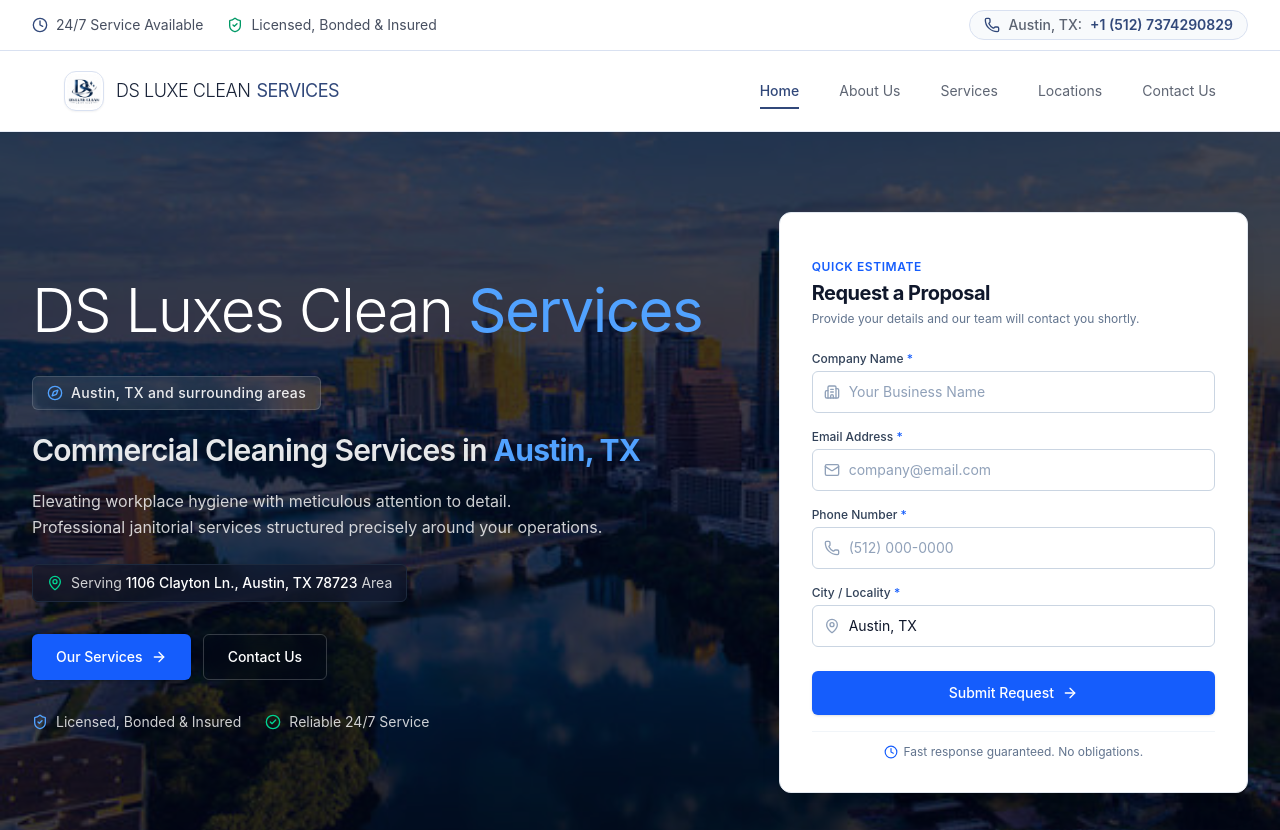
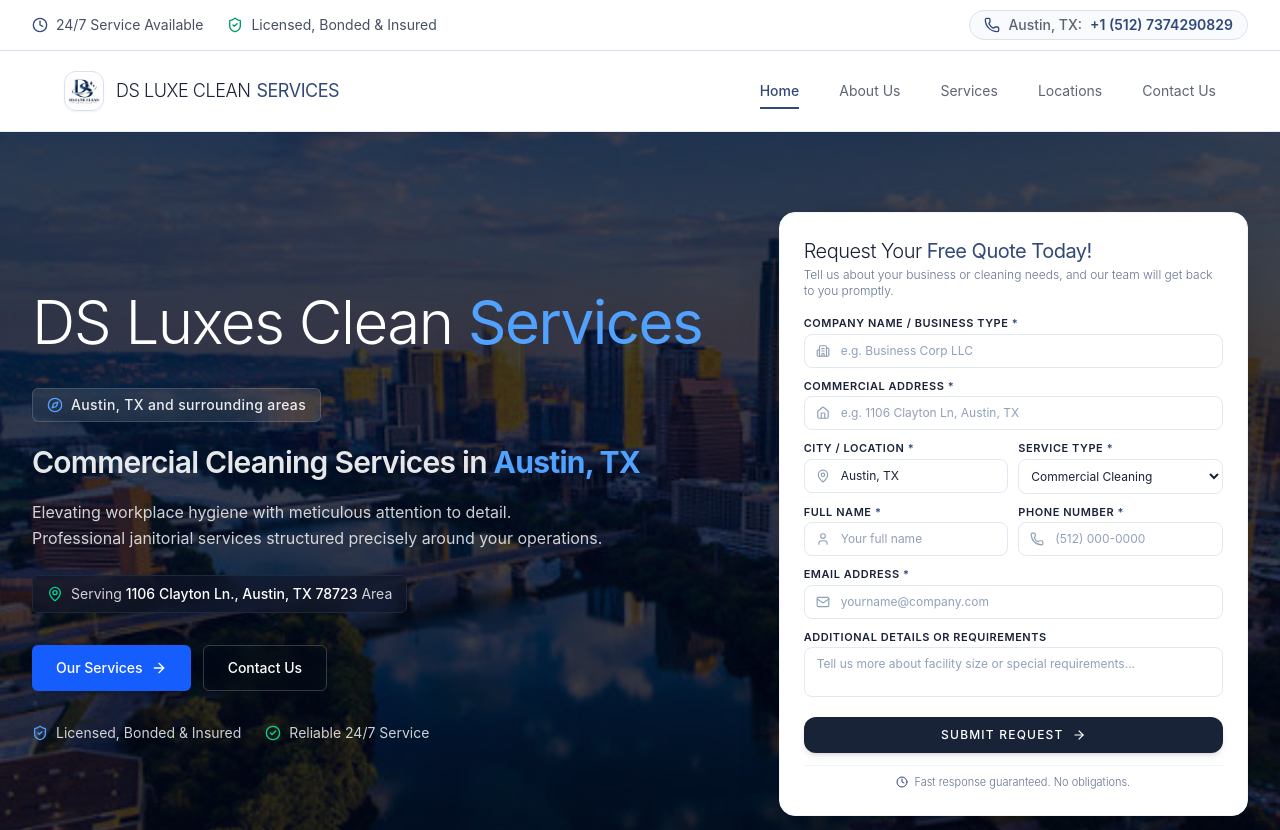
Before and after one commit to CrischCode/LuxeCleanServices, a React (Vite) app in the folder luxe-clean-services/: page / in a window 1280 px wide. Shown: the top 830 px of the page. Built offline with nearby package versions, Linux system fonts and the light colour scheme.

Commit message:
style: change form

```diff
--- a/luxe-clean-services/src/components/Hero.tsx
+++ b/luxe-clean-services/src/components/Hero.tsx
@@ -1,5 +1,6 @@
 import React, { useState } from 'react';
 import { companyData } from './data/content';
+import { cleaningServicesList } from './data/contactData';
 import {
   ShieldCheck,
   ArrowRight,
@@ -10,19 +11,25 @@
   Mail,
   Clock,
   Compass,
+  User,
+  Home,
 } from 'lucide-react';
 
 export const Hero: React.FC = () => {
   const [formData, setFormData] = useState({
     companyName: '',
+    commercialAddress: '',
+    city: 'Austin, TX',
+    serviceType: cleaningServicesList[0],
+    fullName: '',
+    phone: '',
     email: '',
-    phone: '',
-    city: 'Austin, TX',
+    additionalDetails: '',
   });
 
   const handleSubmit = (e: React.FormEvent) => {
     e.preventDefault();
-    alert(`Thank you! Request submitted for ${formData.companyName}.`);
+    alert(`Thank you! Request submitted for ${formData.companyName || formData.fullName}.`);
   };
 
   return (
@@ -96,133 +103,179 @@
           </div>
         </div>
 
-        {/* Columna Derecha (Formulario) */}
+        {/* Columna Derecha: Formulario completo pero más compacto y estético */}
         <div className="w-full lg:col-span-5">
 
-          <div className="mx-auto w-full max-w-md rounded-xl bg-white text-slate-900 p-6 sm:p-8 shadow-xl lg:mx-0 lg:max-w-none border border-slate-200 relative overflow-hidden">
+          <div className="mx-auto w-full max-w-md rounded-2xl bg-white text-slate-900 p-5 sm:p-6 shadow-2xl lg:mx-0 lg:max-w-none border border-slate-100 relative overflow-hidden">
 
-            <div className="mb-6 pt-2">
-              <span className="text-xs font-semibold uppercase tracking-wider text-blue-600">
-                Quick Estimate
-              </span>
-
-              <h3 className="text-xl font-bold tracking-tight text-slate-900 mt-0.5">
-                Request a Proposal
+            <div className="mb-4 pt-0">
+              <h3 className="text-xl font-light tracking-tight text-[#192338]">
+                Request Your <span className="font-normal text-[#31487a]">Free Quote Today!</span>
               </h3>
 
-              <p className="mt-1 text-xs text-slate-500">
-                Provide your details and our team will contact you shortly.
+              <p className="mt-0.5 text-xs text-slate-500 font-light">
+                Tell us about your business or cleaning needs, and our team will get back to you promptly.
               </p>
             </div>
 
-            <form onSubmit={handleSubmit} className="space-y-4">
+            <form onSubmit={handleSubmit} className="space-y-2.5">
 
+              {/* Company Name / Business Type */}
               <div>
-                <label className="mb-1 block text-xs font-medium text-slate-700">
-                  Company Name <span className="text-blue-600">*</span>
+                <label className="mb-0.5 block text-[11px] font-semibold uppercase tracking-wider text-[#192338]">
+                  Company Name / Business Type <span className="text-[#31487a]">*</span>
                 </label>
-
                 <div className="relative">
-                  <Building2 className="pointer-events-none absolute left-3 top-1/2 h-4 w-4 -translate-y-1/2 text-slate-400" />
-
+                  <Building2 className="pointer-events-none absolute left-3 top-1/2 h-3.5 w-3.5 -translate-y-1/2 text-slate-400" />
                   <input
                     type="text"
                     required
-                    placeholder="Your Business Name"
+                    placeholder="e.g. Business Corp LLC"
                     value={formData.companyName}
-                    onChange={(e) =>
-                      setFormData({
-                        ...formData,
-                        companyName: e.target.value,
-                      })
-                    }
-                    className="w-full rounded-md border border-slate-300 bg-white py-2.5 pl-9 pr-3 text-sm text-slate-900 outline-none transition-colors placeholder:text-slate-400 focus:border-blue-600 focus:ring-1 focus:ring-blue-600"
+                    onChange={(e) => setFormData({ ...formData, companyName: e.target.value })}
+                    className="w-full rounded-lg border border-slate-200 bg-white py-2 pl-9 pr-3 text-xs text-[#192338] outline-none transition-colors placeholder:text-slate-400 focus:border-[#31487a] focus:ring-1 focus:ring-[#31487a]"
                   />
                 </div>
               </div>
 
+              {/* Commercial Address */}
               <div>
-                <label className="mb-1 block text-xs font-medium text-slate-700">
-                  Email Address <span className="text-blue-600">*</span>
+                <label className="mb-0.5 block text-[11px] font-semibold uppercase tracking-wider text-[#192338]">
+                  Commercial Address <span className="text-[#31487a]">*</span>
                 </label>
-
                 <div className="relative">
-                  <Mail className="pointer-events-none absolute left-3 top-1/2 h-4 w-4 -translate-y-1/2 text-slate-400" />
-
+                  <Home className="pointer-events-none absolute left-3 top-1/2 h-3.5 w-3.5 -translate-y-1/2 text-slate-400" />
                   <input
-                    type="email"
+                    type="text"
                     required
-                    placeholder="company@email.com"
-                    value={formData.email}
-                    onChange={(e) =>
-                      setFormData({
-                        ...formData,
-                        email: e.target.value,
-                      })
-                    }
-                    className="w-full rounded-md border border-slate-300 bg-white py-2.5 pl-9 pr-3 text-sm text-slate-900 outline-none transition-colors placeholder:text-slate-400 focus:border-blue-600 focus:ring-1 focus:ring-blue-600"
+                    placeholder="e.g. 1106 Clayton Ln, Austin, TX"
+                    value={formData.commercialAddress}
+                    onChange={(e) => setFormData({ ...formData, commercialAddress: e.target.value })}
+                    className="w-full rounded-lg border border-slate-200 bg-white py-2 pl-9 pr-3 text-xs text-[#192338] outline-none transition-colors placeholder:text-slate-400 focus:border-[#31487a] focus:ring-1 focus:ring-[#31487a]"
                   />
                 </div>
               </div>
 
+              {/* City & Service Type (Grid de 2) */}
+              <div className="grid grid-cols-1 sm:grid-cols-2 gap-2.5">
+                <div>
+                  <label className="mb-0.5 block text-[11px] font-semibold uppercase tracking-wider text-[#192338]">
+                    City / Location <span className="text-[#31487a]">*</span>
+                  </label>
+                  <div className="relative">
+                    <MapPin className="pointer-events-none absolute left-3 top-1/2 h-3.5 w-3.5 -translate-y-1/2 text-slate-400" />
+                    <input
+                      type="text"
+                      required
+                      placeholder="Austin / Central Texas"
+                      value={formData.city}
+                      onChange={(e) => setFormData({ ...formData, city: e.target.value })}
+                      className="w-full rounded-lg border border-slate-200 bg-white py-2 pl-9 pr-3 text-xs text-[#192338] outline-none transition-colors focus:border-[#31487a] focus:ring-1 focus:ring-[#31487a]"
+                    />
+                  </div>
+                </div>
+
+                <div>
+                  <label className="mb-0.5 block text-[11px] font-semibold uppercase tracking-wider text-[#192338]">
+                    Service Type <span className="text-[#31487a]">*</span>
+                  </label>
+                  <select
+                    name="serviceType"
+                    value={formData.serviceType}
+                    onChange={(e) => setFormData({ ...formData, serviceType: e.target.value })}
+                    className="w-full rounded-lg border border-slate-200 bg-white py-2 px-2 text-xs text-[#192338] outline-none transition-colors focus:border-[#31487a] focus:ring-1 focus:ring-[#31487a]"
+                  >
+                    {cleaningServicesList.map((service, index) => (
+                      <option key={index} value={service}>
+                        {service}
+                      </option>
+                    ))}
+                  </select>
+                </div>
+              </div>
+
+              {/* Full Name & Phone Number (Grid de 2) */}
+              <div className="grid grid-cols-1 sm:grid-cols-2 gap-2.5">
+                <div>
+                  <label className="mb-0.5 block text-[11px] font-semibold uppercase tracking-wider text-[#192338]">
+                    Full Name <span className="text-[#31487a]">*</span>
+                  </label>
+                  <div className="relative">
+                    <User className="pointer-events-none absolute left-3 top-1/2 h-3.5 w-3.5 -translate-y-1/2 text-slate-400" />
+                    <input
+                      type="text"
+                      required
+                      placeholder="Your full name"
+                      value={formData.fullName}
+                      onChange={(e) => setFormData({ ...formData, fullName: e.target.value })}
+                      className="w-full rounded-lg border border-slate-200 bg-white py-2 pl-9 pr-3 text-xs text-[#192338] outline-none transition-colors placeholder:text-slate-400 focus:border-[#31487a] focus:ring-1 focus:ring-[#31487a]"
+                    />
+                  </div>
+                </div>
+
+                <div>
+                  <label className="mb-0.5 block text-[11px] font-semibold uppercase tracking-wider text-[#192338]">
+                    Phone Number <span className="text-[#31487a]">*</span>
+                  </label>
+                  <div className="relative">
+                    <Phone className="pointer-events-none absolute left-3 top-1/2 h-3.5 w-3.5 -translate-y-1/2 text-slate-400" />
+                    <input
+                      type="tel"
+                      required
+                      placeholder="(512) 000-0000"
+                      value={formData.phone}
+                      onChange={(e) => setFormData({ ...formData, phone: e.target.value })}
+                      className="w-full rounded-lg border border-slate-200 bg-white py-2 pl-9 pr-3 text-xs text-[#192338] outline-none transition-colors placeholder:text-slate-400 focus:border-[#31487a] focus:ring-1 focus:ring-[#31487a]"
+                    />
+                  </div>
+                </div>
+              </div>
+
+              {/* Email Address */}
               <div>
-                <label className="mb-1 block text-xs font-medium text-slate-700">
-                  Phone Number <span className="text-blue-600">*</span>
+                <label className="mb-0.5 block text-[11px] font-semibold uppercase tracking-wider text-[#192338]">
+                  Email Address <span className="text-[#31487a]">*</span>
                 </label>
-
                 <div className="relative">
-                  <Phone className="pointer-events-none absolute left-3 top-1/2 h-4 w-4 -translate-y-1/2 text-slate-400" />
-
+                  <Mail className="pointer-events-none absolute left-3 top-1/2 h-3.5 w-3.5 -translate-y-1/2 text-slate-400" />
                   <input
-                    type="tel"
+                    type="email"
                     required
-                    placeholder="(512) 000-0000"
-                    value={formData.phone}
-                    onChange={(e) =>
-                      setFormData({
-                        ...formData,
-                        phone: e.target.value,
-                      })
-                    }
-                    className="w-full rounded-md border border-slate-300 bg-white py-2.5 pl-9 pr-3 text-sm text-slate-900 outline-none transition-colors placeholder:text-slate-400 focus:border-blue-600 focus:ring-1 focus:ring-blue-600"
+                    placeholder="yourname@company.com"
+                    value={formData.email}
+                    onChange={(e) => setFormData({ ...formData, email: e.target.value })}
+                    className="w-full rounded-lg border border-slate-200 bg-white py-2 pl-9 pr-3 text-xs text-[#192338] outline-none transition-colors placeholder:text-slate-400 focus:border-[#31487a] focus:ring-1 focus:ring-[#31487a]"
                   />
                 </div>
               </div>
 
+              {/* Additional Details or Requirements */}
               <div>
-                <label className="mb-1 block text-xs font-medium text-slate-700">
-                  City / Locality <span className="text-blue-600">*</span>
+                <label className="mb-0.5 block text-[11px] font-semibold uppercase tracking-wider text-[#192338]">
+                  Additional Details or Requirements
                 </label>
-
                 <div className="relative">
-                  <MapPin className="pointer-events-none absolute left-3 top-1/2 h-4 w-4 -translate-y-1/2 text-slate-400" />
-
-                  <input
-                    type="text"
-                    required
-                    value={formData.city}
-                    onChange={(e) =>
-                      setFormData({
-                        ...formData,
-                        city: e.target.value,
-                      })
-                    }
-                    className="w-full rounded-md border border-slate-300 bg-white py-2.5 pl-9 pr-3 text-sm text-slate-900 outline-none transition-colors focus:border-blue-600 focus:ring-1 focus:ring-blue-600"
+                  <textarea
+                    rows={2}
+                    placeholder="Tell us more about facility size or special requirements..."
+                    value={formData.additionalDetails}
+                    onChange={(e) => setFormData({ ...formData, additionalDetails: e.target.value })}
+                    className="w-full rounded-lg border border-slate-200 bg-white py-2 px-3 text-xs text-[#192338] outline-none transition-colors placeholder:text-slate-400 focus:border-[#31487a] focus:ring-1 focus:ring-[#31487a] resize-none"
                   />
                 </div>
               </div>
 
               <button
                 type="submit"
-                className="mt-2 inline-flex w-full cursor-pointer items-center justify-center gap-2 rounded-md bg-blue-600 px-4 py-3 text-sm font-medium text-white transition-colors hover:bg-blue-700 shadow-sm"
+                className="mt-1 inline-flex w-full cursor-pointer items-center justify-center gap-2 rounded-xl bg-[#192338] px-4 py-2.5 text-xs font-medium text-white transition-colors hover:bg-[#31487a] shadow-md uppercase tracking-widest"
               >
                 Submit Request
-                <ArrowRight className="h-4 w-4" />
+                <ArrowRight className="h-3.5 w-3.5" />
               </button>
             </form>
 
-            <div className="mt-4 pt-3 border-t border-slate-100 flex items-center justify-center gap-1.5 text-xs text-slate-500">
-              <Clock className="h-3.5 w-3.5 text-blue-600" />
+            <div className="mt-3 pt-2 border-t border-slate-100 flex items-center justify-center gap-1.5 text-[11px] text-slate-500 font-light">
+              <Clock className="h-3 w-3 text-[#31487a]" />
               <span>Fast response guaranteed. No obligations.</span>
             </div>
           </div>
```
